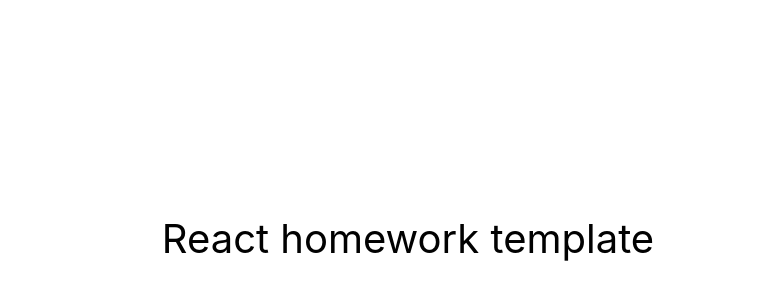
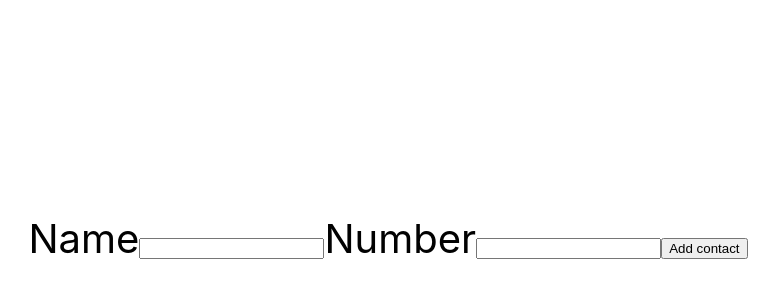
Before and after one commit to Volodymyr-Mospan/goit-react-hw-02-phonebook, a React (Create React App) app: page / in a window 1280 px wide. Shown: the part 162-462 px from the top of the page, without its empty margins (232-1011 px from the left). Built offline with nearby package versions, Linux system fonts and the light colour scheme.

Commit message:
completed part 1

```diff
--- a/package.json
+++ b/package.json
@@ -7,6 +7,7 @@
     "@testing-library/jest-dom": "^5.16.3",
     "@testing-library/react": "^12.1.4",
     "@testing-library/user-event": "^13.5.0",
+    "nanoid": "^4.0.1",
     "react": "^18.1.0",
     "react-dom": "^18.1.0",
     "react-scripts": "5.0.1",
--- a/src/components/App.jsx
+++ b/src/components/App.jsx
@@ -1,4 +1,30 @@
-export const App = () => {
+import React, { Component } from 'react';
+import { nanoid } from 'nanoid';
+import { Contacts } from 'components/Contacts/Contacts';
+
+export class App extends Component {
+  state = {
+    contacts: [],
+    name: '',
+    number: '',
+  };
+
+  handleInputChange = e => {
+    const { name, value } = e.currentTarget;
+    this.setState({ [name]: value });
+  };
+
+  handleSubmit = e => {
+    e.preventDefault();
+    const { contacts, name, number } = this.state;
+    this.setState({
+      contacts: [{ name: name, id: nanoid(), number: number }, ...contacts],
+    });
+  };
+
+  render() {
+    const { contacts, name, number } = this.state;
+
     return (
       <div
         style={{
@@ -7,10 +33,39 @@
           justifyContent: 'center',
           alignItems: 'center',
           fontSize: 40,
-        color: '#010101'
+          color: '#010101',
         }}
       >
-      React homework template
+        <form onSubmit={this.handleSubmit}>
+          <label>
+            Name
+            <input
+              type="text"
+              name="name"
+              pattern="^[a-zA-Zа-яА-Я]+(([' -][a-zA-Zа-яА-Я ])?[a-zA-Zа-яА-Я]*)*$"
+              title="Name may contain only letters, apostrophe, dash and spaces. For example Adrian, Jacob Mercer, Charles de Batz de Castelmore d'Artagnan"
+              required
+              value={name}
+              onChange={this.handleInputChange}
+            />
+          </label>
+          <label>
+            Number
+            <input
+              type="tel"
+              name="number"
+              pattern="\+?\d{1,4}?[-.\s]?\(?\d{1,3}?\)?[-.\s]?\d{1,4}[-.\s]?\d{1,4}[-.\s]?\d{1,9}"
+              title="Phone number must be digits and can contain spaces, dashes, parentheses and can start with +"
+              required
+              value={number}
+              onChange={this.handleInputChange}
+            />
+          </label>
+
+          <button type="submit">Add contact</button>
+        </form>
+        <Contacts contacts={contacts} />
       </div>
     );
-};
+  }
+}
--- /dev/null
+++ b/src/components/Contacts/Contacts.jsx
@@ -0,0 +1,11 @@
+import React from 'react';
+
+export const Contacts = ({ contacts }) => {
+  return (
+    <ul>
+      {contacts.map(contact => (
+        <li key={contact.id}>{`${contact.name}: ${contact.number}`}</li>
+      ))}
+    </ul>
+  );
+};
```
Also changed, not shown: 1 other file (tests, documents, lock files or other folders). Lines whose indentation alone changed are shown as unchanged.
